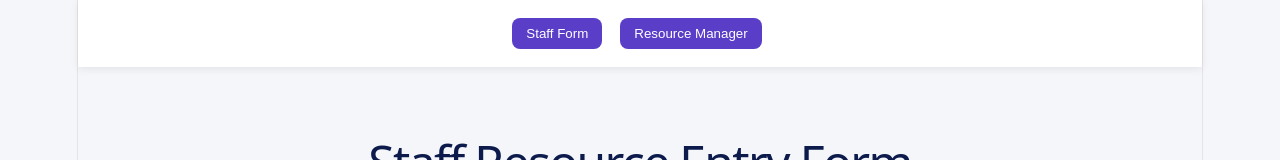
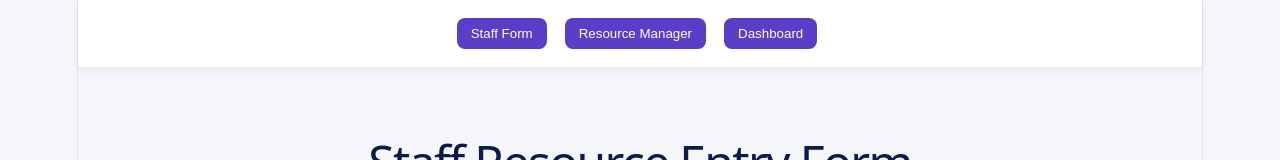
Before and after one commit to asujay-eng/staff-resource-manger, a React (Vite) app: page / in a window 1280 px wide. Shown: the top 160 px of the page. Built offline with nearby package versions, Linux system fonts and the light colour scheme; no server answers.

Commit message:
Update App.tsx

```diff
--- a/src/App.tsx
+++ b/src/App.tsx
@@ -1,20 +1,24 @@
 import { useState } from "react";
 import StaffForm from "./StaffForm";
 import ResourceManager from "./ResourceManager";
+import DashboardMap from "./DashboardMap";
 import "./App.css";
 import "./StaffForm.css";
 
 export default function App() {
-  const [page, setPage] = useState<"staff" | "admin">("staff");
+  const [page, setPage] = useState<"staff" | "admin" | "dashboard">("staff");
 
   return (
     <>
       <div className="top-nav">
         <button onClick={() => setPage("staff")}>Staff Form</button>
         <button onClick={() => setPage("admin")}>Resource Manager</button>
+        <button onClick={() => setPage("dashboard")}>Dashboard</button>
       </div>
 
-      {page === "staff" ? <StaffForm /> : <ResourceManager />}
+      {page === "staff" && <StaffForm />}
+      {page === "admin" && <ResourceManager />}
+      {page === "dashboard" && <DashboardMap />}
     </>
   );
 }
```
